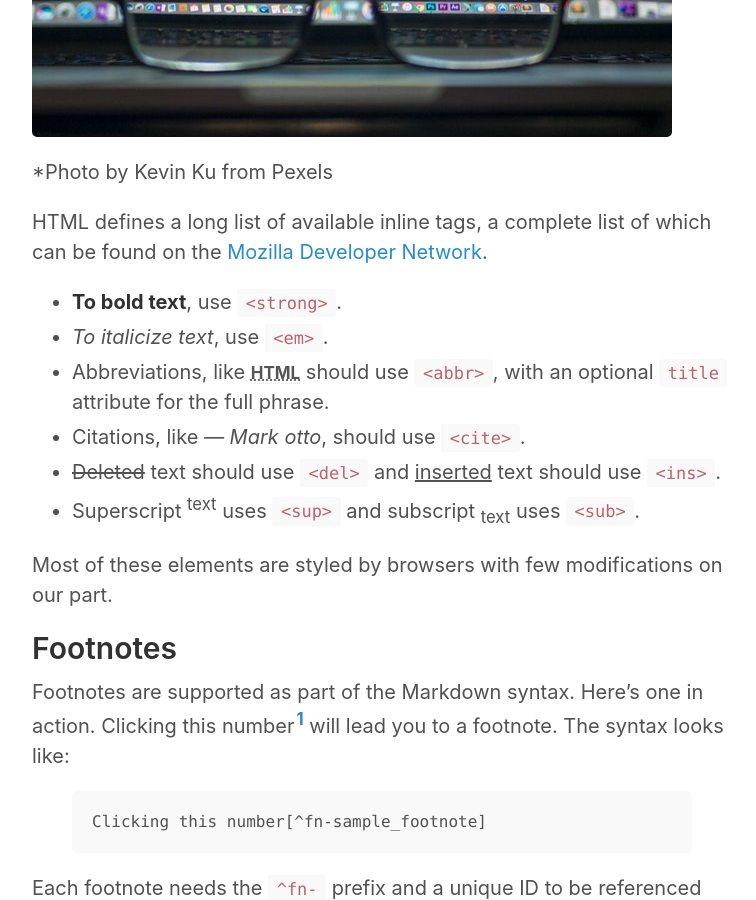
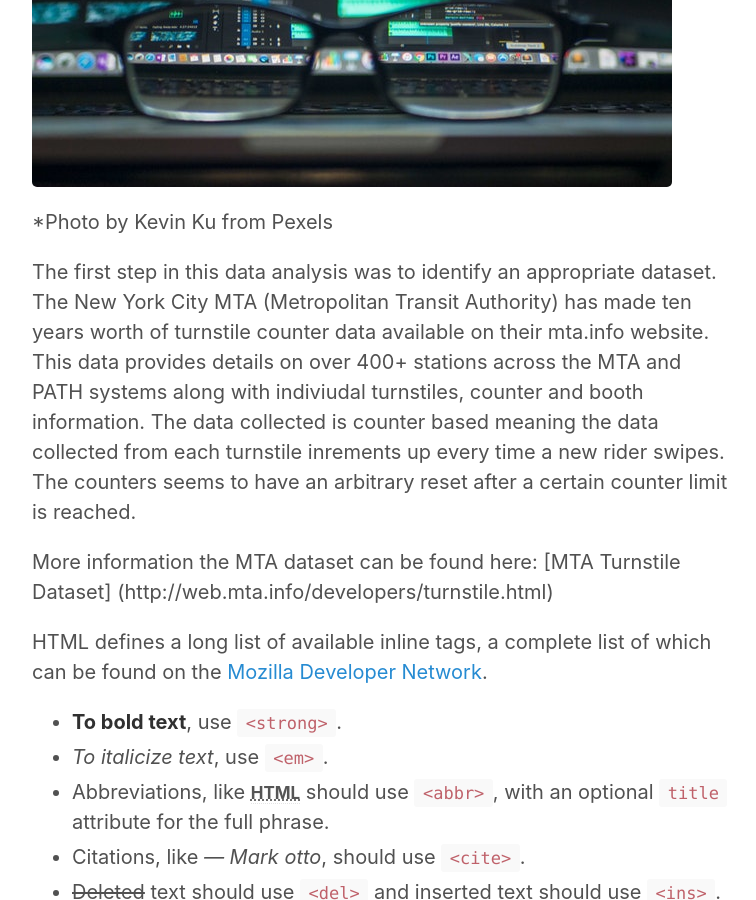
Before and after one commit to skhan-tech/skhan-tech.github.io, a Jekyll site: the page built from _posts/2020-01-10-mta-traffic-analysis.md, in a window 1280 px wide and 900 px high, scrolled down 2078 px. Shown: the whole window, without its empty margins (258-1014 px from the left). Built offline with Jekyll 4.4.1, drawn with Linux system fonts in a browser that asks for light colours; our own code applies the rules of GitHub Pages for plain Markdown files; some of the changed text lies outside the part shown.

Commit message:
Update 2020-01-10-mta-traffic-analysis.md

```diff
--- a/_posts/2020-01-10-mta-traffic-analysis.md
+++ b/_posts/2020-01-10-mta-traffic-analysis.md
@@ -20,6 +23,10 @@ The organization asked for help in using MTA subway data to help optimize the pl
 ![Data Analysis]({{ site.url }}/images/coding-computer-data-depth-of-field-577585.jpg)
 
 *Photo by Kevin Ku from Pexels
+
+The first step in this data analysis was to identify an appropriate dataset. The New York City MTA (Metropolitan Transit Authority) has made ten years worth of turnstile counter data available on their mta.info website. This data provides details on over 400+ stations across the MTA and PATH systems along with indiviudal turnstiles, counter and booth information. The data collected is counter based meaning the data collected from each turnstile inrements up every time a new rider swipes. The counters seems to have an arbitrary reset after a certain counter limit is reached.
+
+More information the MTA dataset can be found here: [MTA Turnstile Dataset] (http://web.mta.info/developers/turnstile.html)
 
 HTML defines a long list of available inline tags, a complete list of which can be found on the [Mozilla Developer Network](https://developer.mozilla.org/en-US/docs/Web/HTML/Element).
 
```
Also changed, not shown: other parts of _posts/2020-01-10-mta-traffic-analysis.md (+4 -1 lines).
